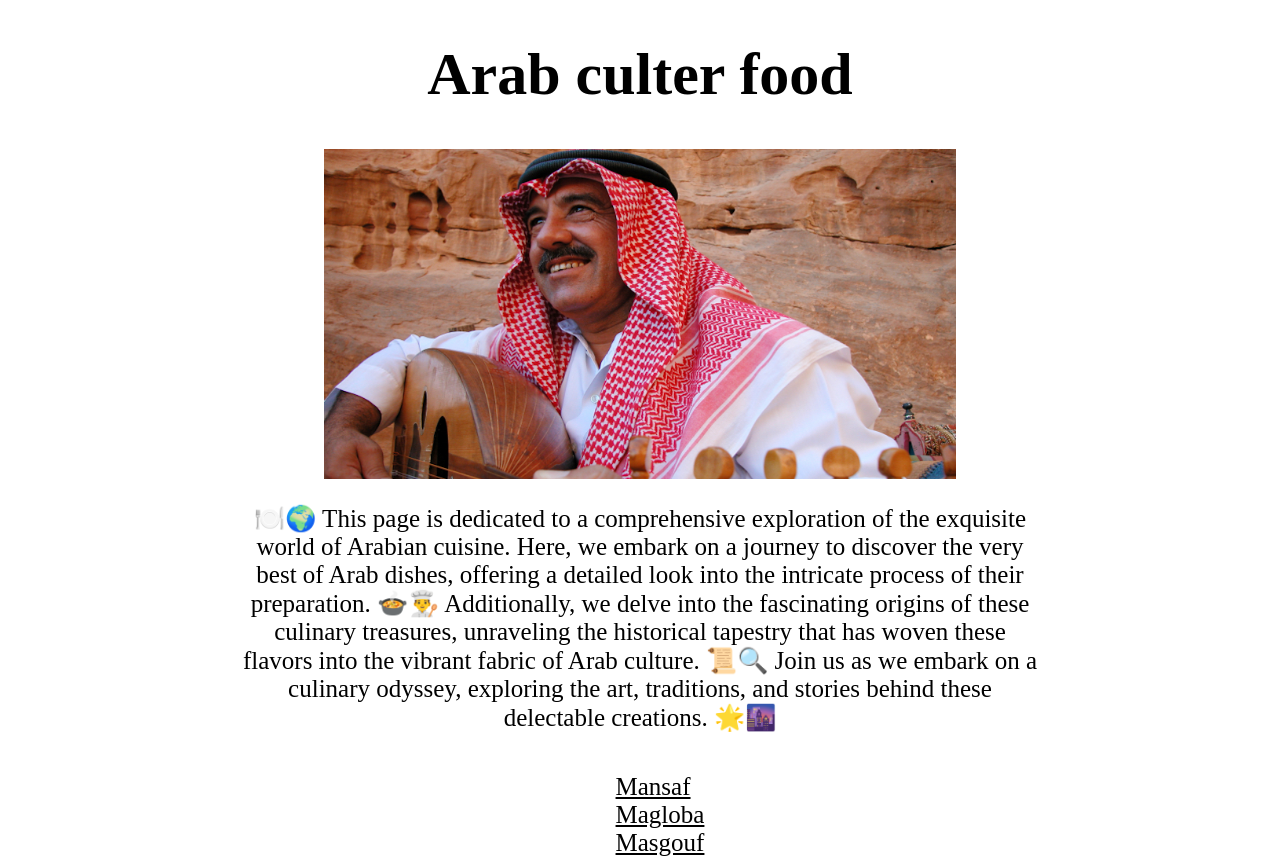
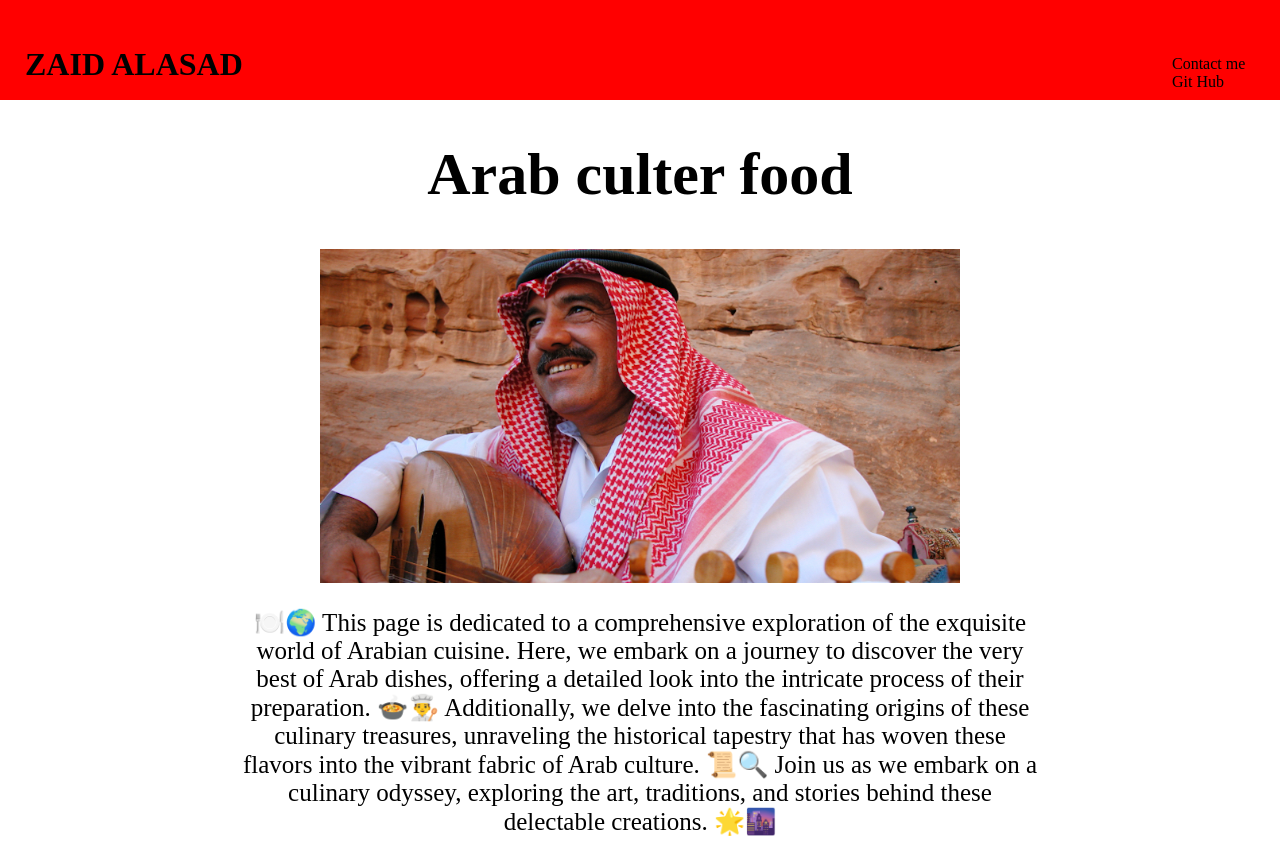
Before and after one commit to zaid-alasad/oden-recipes, a plain HTML site: page index.html in a window 1280 px wide. Shown: the top 860 px of the page. Drawn offline with Linux system fonts and the light colour scheme.

Commit message:
added a top nav bar more work need to be done on it

```diff
--- a/css/style.css
+++ b/css/style.css
@@ -1,3 +1,8 @@
+body{
+  margin: 0px;
+  padding: 0px;
+}
+
 .heading{
     text-align: center;
     font-size: 60px;
@@ -54,3 +59,15 @@ li a{
   }
 
   /* in the side pages this is responsible for styling the go back buttons */
+
+  .navBar{
+    display: block;
+    height: 50px;
+    background-color: red;
+    padding: 25px;
+  }
+
+  .navBarList{
+    margin-left: 90%;
+    margin-top: -50px;
+  }
--- a/index.html
+++ b/index.html
@@ -7,6 +7,15 @@
     <title>Arab dishes</title>
 </head>
 <body>
+    <div class="navBar">
+      <h1>ZAID ALASAD</h1>
+
+      <ol class="navBarList">
+        <li>Contact me</li>
+        <li>Git Hub</li>
+      </ol>
+    </div>
+
     <h1 class="heading">Arab culter food</h1>
     <div class="banner">
          <img src="images/arab.jpg" alt="A picter of an arab man in the disert with and musical instrument" class="center">
```
